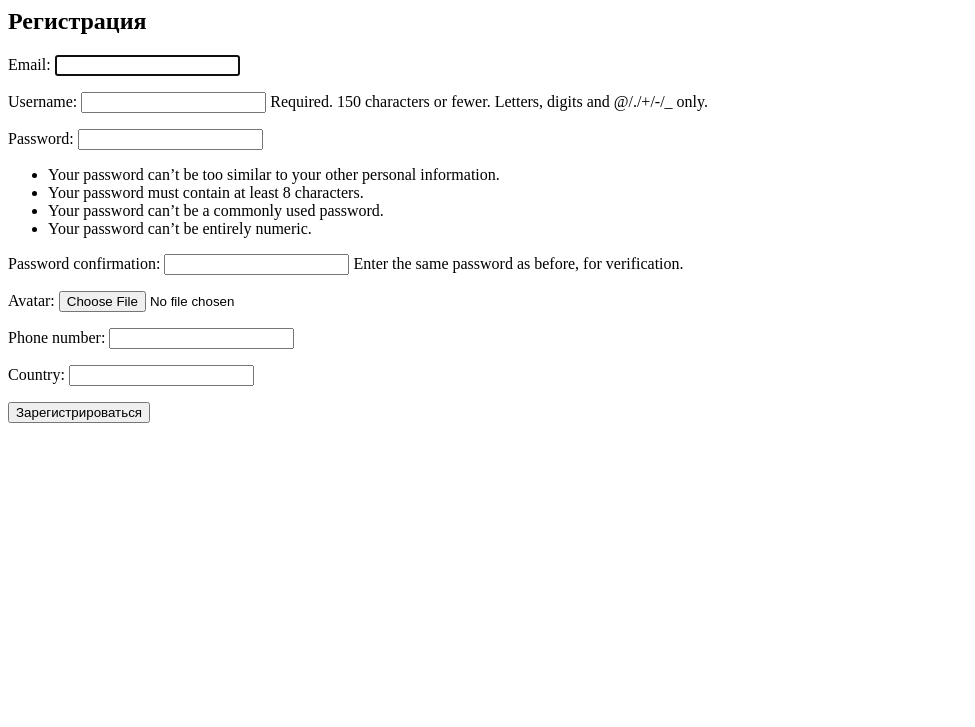
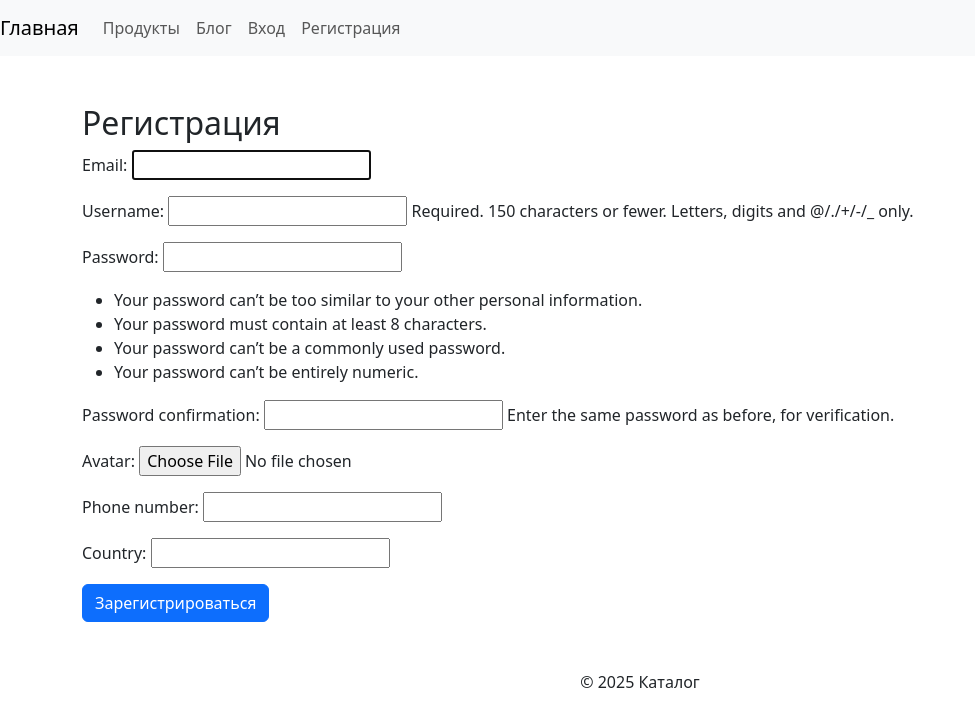
Before and after one commit to KirButakov/django_hw, a Django app: page /users/register/ in a window 1280 px wide. Shown: the top 727 px of the page, without its empty margins (0-975 px from the left). Run offline with Django 5.2, Linux system fonts and the light colour scheme; some libraries are stand-ins or nearby versions.

Commit message:
homework

```diff
--- a/my_project/catalog/templates/catalog/base.html
+++ b/my_project/catalog/templates/catalog/base.html
@@ -5,6 +5,7 @@
     <meta charset="UTF-8">
     <meta name="viewport" content="width=device-width, initial-scale=1.0">
     <link rel="stylesheet" href="{% static 'catalog/css/bootstrap.min.css' %}">
+    <link rel="stylesheet" href="{% static 'users/css/styles.css' %}">  <!-- Подключение стилей для форм -->
     <title>{% block title %}Каталог{% endblock %}</title>
 </head>
 <body>
@@ -15,6 +16,19 @@
                 <div class="navbar-nav">
                     <a class="nav-item nav-link" href="{% url 'product_list' %}">Продукты</a>
                     <a class="nav-item nav-link" href="{% url 'blogs:blog_post_list' %}">Блог</a>
+                </div>
+                <div class="navbar-nav ml-auto">
+                    {% if user.is_authenticated %}
+                        <form action="{% url 'logout' %}" method="post" style="display: inline;">
+                            {% csrf_token %}
+                            <button type="submit" class="nav-item nav-link btn btn-link" style="border: none; padding: 0; background: none; cursor: pointer;">
+                                Выход
+                            </button>
+                        </form>
+                    {% else %}
+                        <a class="nav-item nav-link" href="{% url 'login' %}">Вход</a>
+                        <a class="nav-item nav-link" href="{% url 'register' %}">Регистрация</a>
+                    {% endif %}
                 </div>
             </nav>
         {% endblock %}
--- a/my_project/users/templates/users/register.html
+++ b/my_project/users/templates/users/register.html
@@ -1,6 +1,12 @@
-<h2>Регистрация</h2>
-<form method="post" enctype="multipart/form-data">
-    {% csrf_token %}
-    {{ form.as_p }}
-    <button type="submit">Зарегистрироваться</button>
-</form>
+{% extends 'catalog/base.html' %}
+
+{% block content %}
+<div class="auth-form">
+    <h2>Регистрация</h2>
+    <form method="post" enctype="multipart/form-data">
+        {% csrf_token %}
+        {{ form.as_p }}
+        <button type="submit" class="btn btn-primary">Зарегистрироваться</button>
+    </form>
+</div>
+{% endblock %}
--- a/my_project/users/urls.py
+++ b/my_project/users/urls.py
@@ -1,7 +1,9 @@
 from django.urls import path
+from django.contrib.auth.views import LogoutView
 from .views import register, CustomLoginView
 
 urlpatterns = [
     path('register/', register, name='register'),
     path('login/', CustomLoginView.as_view(), name='login'),
+    path('logout/', LogoutView.as_view(next_page='/'), name='logout'),
 ]
```
Also changed, not shown: my_project/config/settings.py (+9 -0 lines), my_project/users/templates/users/login.html (+12 -6 lines), my_project/users/migrations/0001_initial.py.
